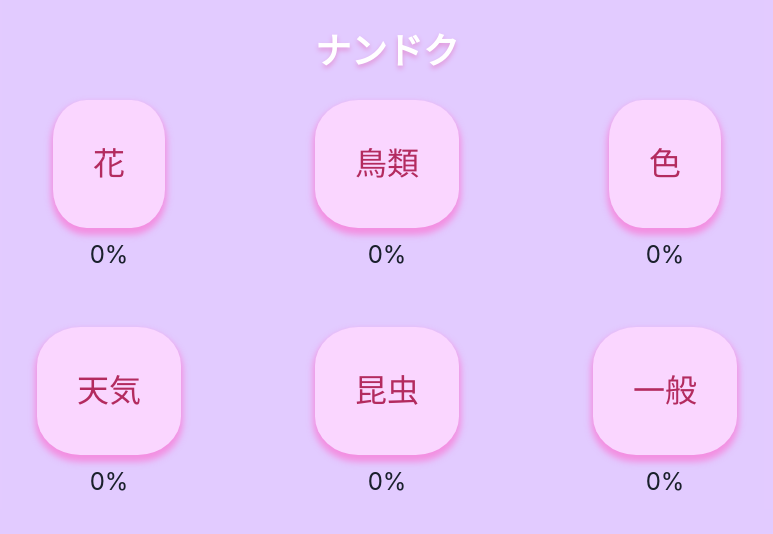
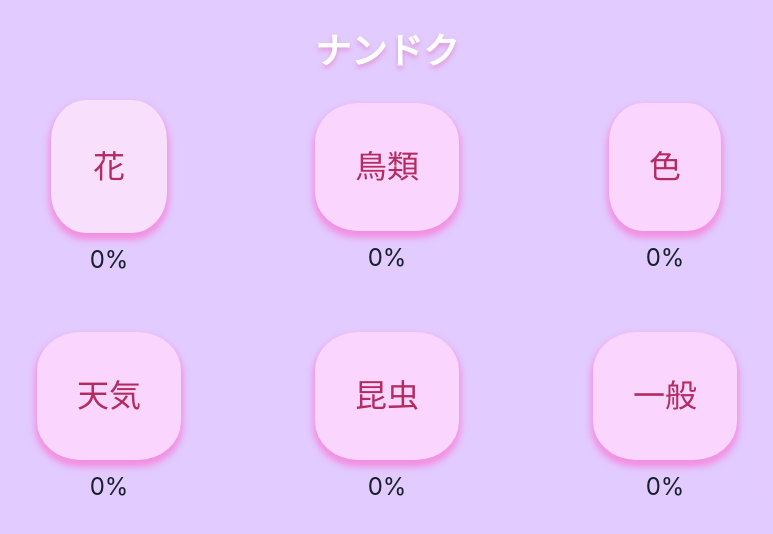
Before and after one commit to hazieon/nandoku, a React (Create React App) app in the folder nandoku/: page / in a window 1280 px wide. In both pictures the pointer is over the element 361 px from the left and 164 px from the top of the page. Shown: the top 534 px of the page, without its empty margins (253-1026 px from the left). Built offline with nearby package versions, Linux system fonts and the light colour scheme.

Commit message:
css change

```diff
--- a/nandoku/src/components/catPanel/index.module.css
+++ b/nandoku/src/components/catPanel/index.module.css
@@ -10,6 +10,11 @@
   color: rgb(179, 43, 95);
   padding: 1.5rem;
   box-shadow: 0px 5px 6px 2px rgba(255, 100, 203, 0.582);
+}
+
+.box:hover {
+  background-color: #f8e0fc;
+  padding: 2.65rem;
 }
 
 .textBox {
--- a/nandoku/src/index.css
+++ b/nandoku/src/index.css
@@ -1,6 +1,7 @@
+html,
+body,
 #root,
-html,
-body {
+.App {
   width: 100vw;
   height: 100%;
   margin: 0;
```
Also changed, not shown: 1 other file (tests, documents, lock files or other folders).
